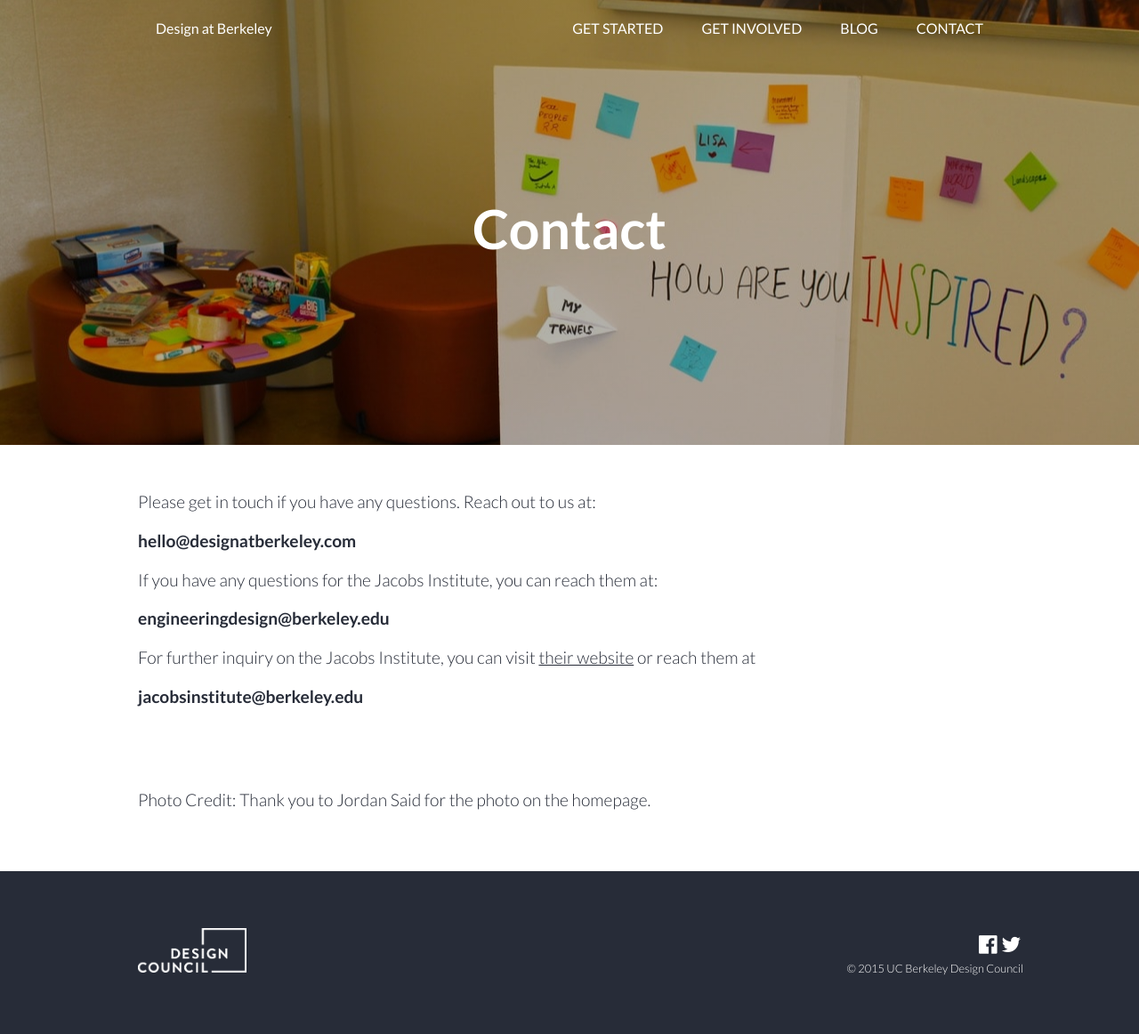
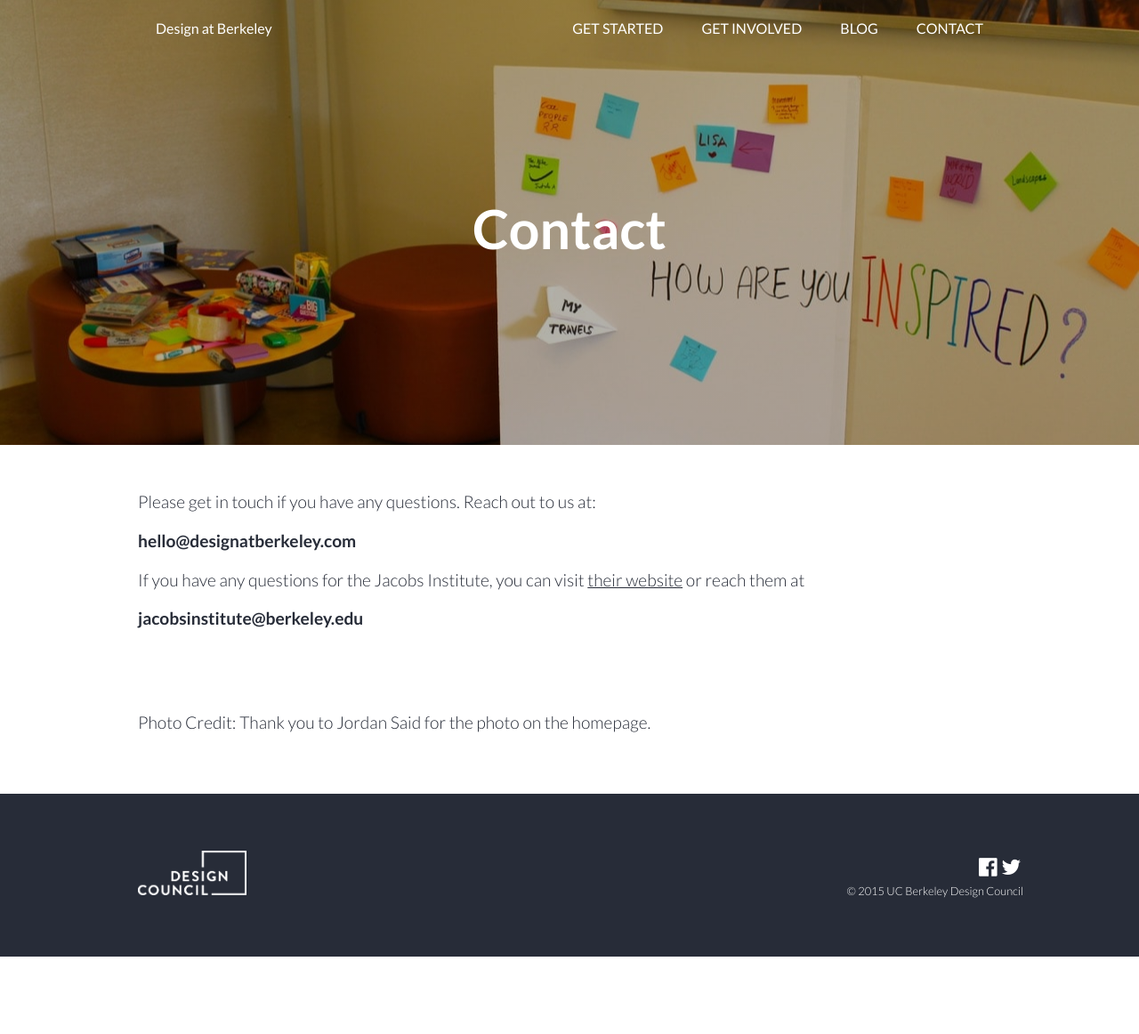
Before and after one commit to alexsg/designatberkeley, a Jekyll site: the page built from contact.md, in a window 1280 px wide. Shown: the whole page at 89% size. Built offline with Jekyll 4.4.1, drawn with Linux system fonts in a browser that asks for light colours; nearby versions of some CDN libraries; after the commit the page ends 1075 px from its top, so only the background shows below that.

Commit message:
changed jacobs contact email

```diff
--- a/contact.md
+++ b/contact.md
@@ -9,11 +9,7 @@ Please get in touch if you have any questions. Reach out to us at:
 
 **hello@designatberkeley.com**
 
-If you have any questions for the Jacobs Institute, you can reach them at:
-
-**engineeringdesign@berkeley.edu**
-
-For further inquiry on the Jacobs Institute, you can visit [their website](http://jacobsinstitute.berkeley.edu/) or reach them at
+If you have any questions for the Jacobs Institute, you can visit [their website](http://jacobsinstitute.berkeley.edu/) or reach them at
 
 **jacobsinstitute@berkeley.edu**
 
```
Also changed, not shown: 2 other files.
